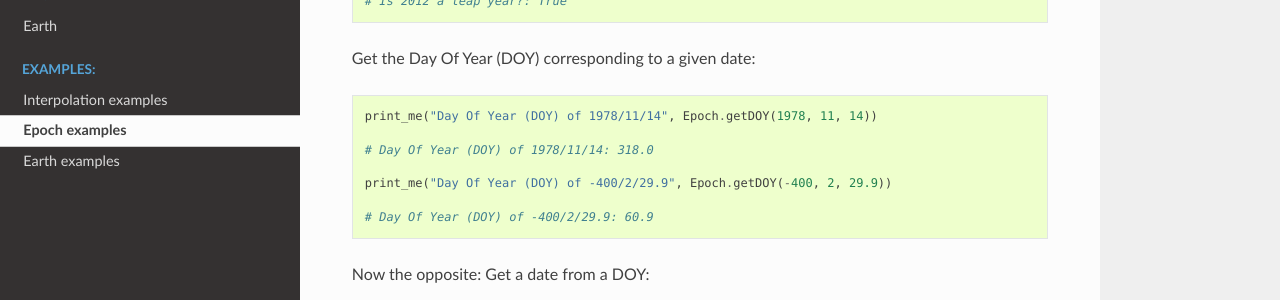
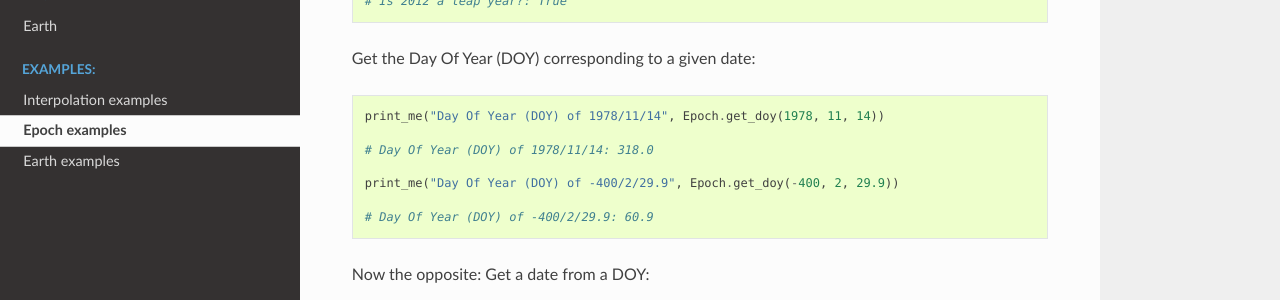
Before and after one commit to architest/pymeeus, a Sphinx documentation site: the page built from docs/source/ex-Epoch.rst, in a window 1280 px wide and 900 px high, scrolled down 1122 px. Shown: the part 151-451 px from the top of the window. Built offline with Sphinx 7.4.7 and the Read the Docs theme 2.0.0, drawn with Linux system fonts in a browser that asks for light colours; formulas are drawn with MathJax 3; pages that are not in the unit, such as notebooks, are missing from menus.

Commit message:
Change method 'getDOY()' to 'get_doy()'

```diff
--- a/docs/source/ex-Epoch.rst
+++ b/docs/source/ex-Epoch.rst
@@ -55,11 +55,11 @@ We can also check if a given year is leap or not::
 
 Get the Day Of Year (DOY) corresponding to a given date::
 
-    print_me("Day Of Year (DOY) of 1978/11/14", Epoch.getDOY(1978, 11, 14))
+    print_me("Day Of Year (DOY) of 1978/11/14", Epoch.get_doy(1978, 11, 14))
 
     # Day Of Year (DOY) of 1978/11/14: 318.0
 
-    print_me("Day Of Year (DOY) of -400/2/29.9", Epoch.getDOY(-400, 2, 29.9))
+    print_me("Day Of Year (DOY) of -400/2/29.9", Epoch.get_doy(-400, 2, 29.9))
 
     # Day Of Year (DOY) of -400/2/29.9: 60.9
 
```
Also changed, not shown: 2 other files.
